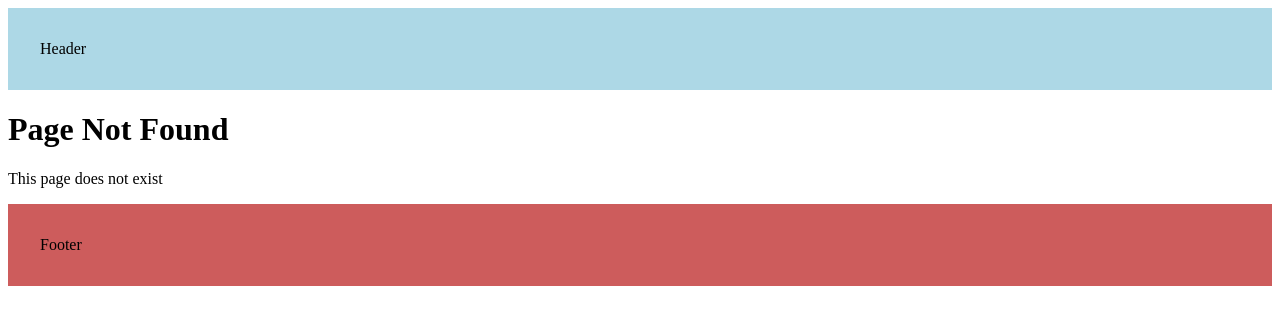
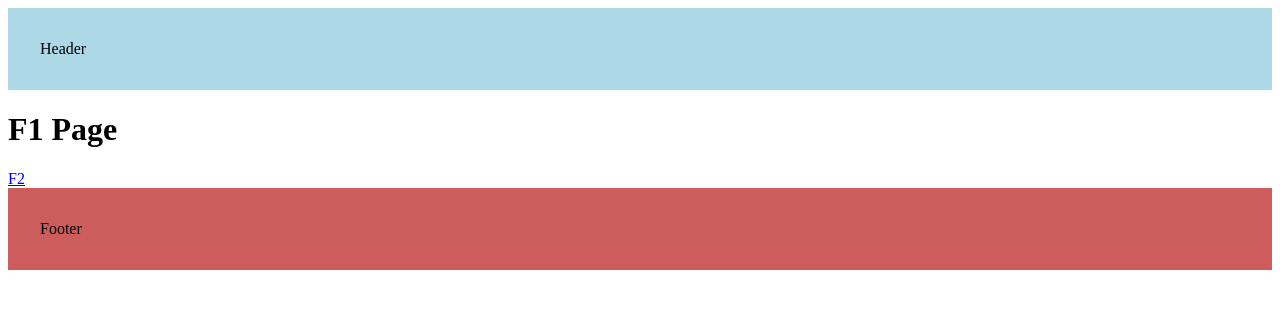
Before and after one commit to Yuwen-0/NextJs-Learning-Library, a Next.js app: page /f1 in a window 1280 px wide. Before the commit this address had no page. Shown: the top 324 px of the page. Built offline with nearby package versions, Linux system fonts and the light colour scheme.

Commit message:
tests and things

```diff
--- /dev/null
+++ b/src/app/f1/(.)f2/page.tsx
@@ -0,0 +1,5 @@
+const MyComponent = () => {
+  return <h1>intercepted F2 Component</h1>;
+};
+
+export default MyComponent;
--- /dev/null
+++ b/src/app/f1/f2/page.tsx
@@ -0,0 +1,5 @@
+const MyComponent = () => {
+  return <h1>F2 Page</h1>;
+};
+
+export default MyComponent;
--- /dev/null
+++ b/src/app/f1/page.tsx
@@ -0,0 +1,12 @@
+import Link from "next/link";
+
+const MyComponent = () => {
+  return (
+    <>
+      <h1>F1 Page</h1>
+      <Link href="/f1/f2">F2</Link>
+    </>
+  );
+};
+
+export default MyComponent;
```
Also changed, not shown: package.json (+7 -1 lines), 1 other file (tests, documents, lock files or other folders).
